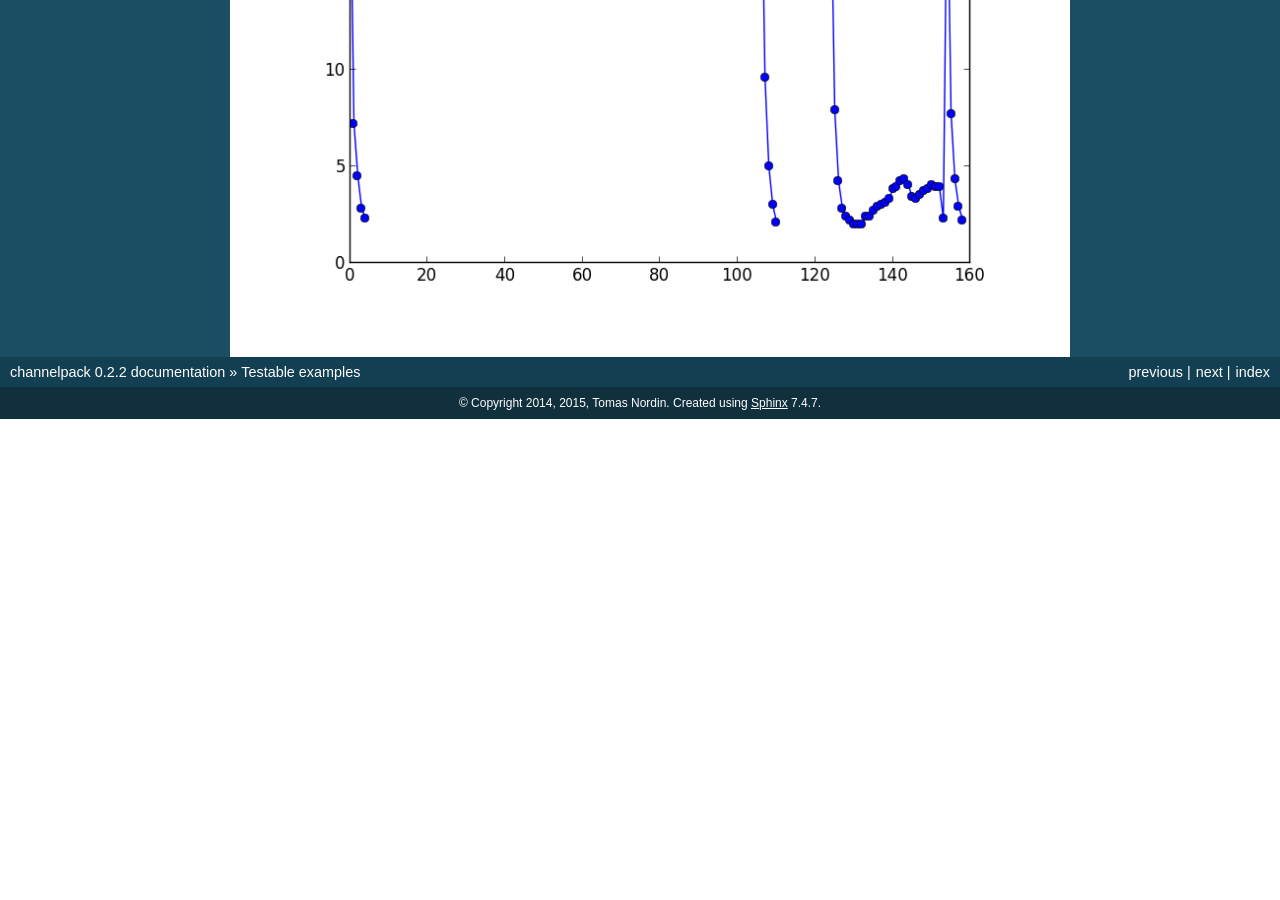
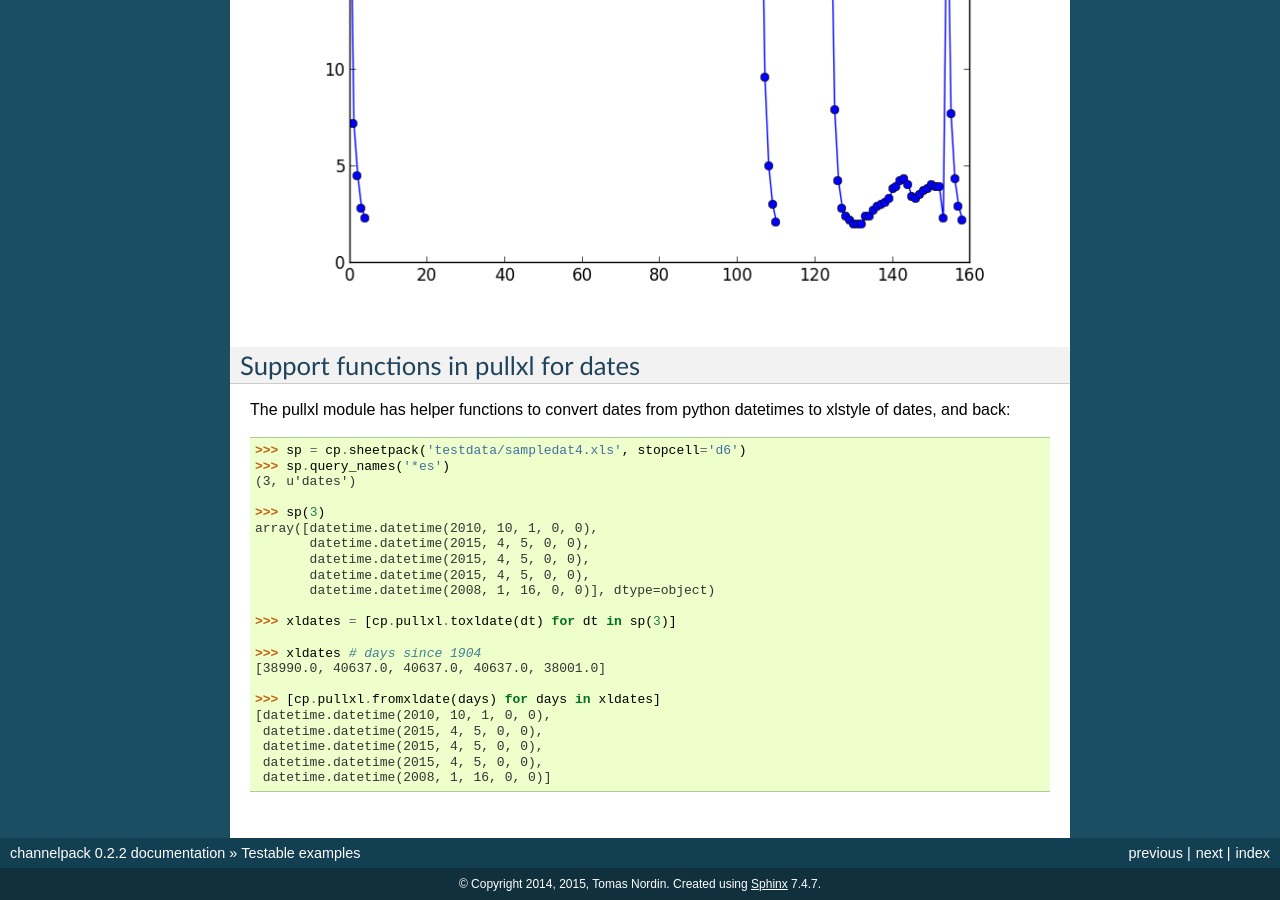
Before and after one commit to tomnor/channelpack, a Sphinx documentation site: the page built from docs/test_examples.rst, in a window 1280 px wide and 900 px high, scrolled down 8123 px. Built offline with Sphinx 7.4.7, drawn with Linux system fonts in a browser that asks for light colours; before the commit the page ends 8542 px from its top, so only the background shows below that; some of the changed text lies outside the part shown.

Commit message:
added dateconvert functions in pullxl

```diff
--- a/CHANGES.txt
+++ b/CHANGES.txt
@@ -1,7 +1,7 @@
 **0.3.0 (2015-??-??)**
 
-* The persistent condition strings are now written whith python syntax operating
-  on numpy arrays. Identifiers use replacement syntax like ``%(<id>)``.
+* The persistent condition strings are written whith python syntax operating on
+  numpy arrays. Identifiers use replacement syntax like ``%(<id>)``.
 
 * Removed method ``ch`` from the ChannelPack, superfluous.
 
--- a/docs/test_examples.rst
+++ b/docs/test_examples.rst
@@ -289,3 +289,32 @@ are extracted, but the start and stop conditions should yield just that::
     >>> show()
 
 .. image:: pics/plotit06.png
+
+Support functions in pullxl for dates
+=====================================
+
+The pullxl module has helper functions to convert dates from python datetimes to
+xlstyle of dates, and back::
+
+    >>> sp = cp.sheetpack('testdata/sampledat4.xls', stopcell='d6')
+    >>> sp.query_names('*es')
+    (3, u'dates')
+
+    >>> sp(3)
+    array([datetime.datetime(2010, 10, 1, 0, 0),
+           datetime.datetime(2015, 4, 5, 0, 0),
+           datetime.datetime(2015, 4, 5, 0, 0),
+           datetime.datetime(2015, 4, 5, 0, 0),
+           datetime.datetime(2008, 1, 16, 0, 0)], dtype=object)
+
+    >>> xldates = [cp.pullxl.toxldate(dt) for dt in sp(3)]
+
+    >>> xldates # days since 1904
+    [38990.0, 40637.0, 40637.0, 40637.0, 38001.0]
+
+    >>> [cp.pullxl.fromxldate(days) for days in xldates]
+    [datetime.datetime(2010, 10, 1, 0, 0),
+     datetime.datetime(2015, 4, 5, 0, 0),
+     datetime.datetime(2015, 4, 5, 0, 0),
+     datetime.datetime(2015, 4, 5, 0, 0),
+     datetime.datetime(2008, 1, 16, 0, 0)]
```
Also changed, not shown: 2 other files.
